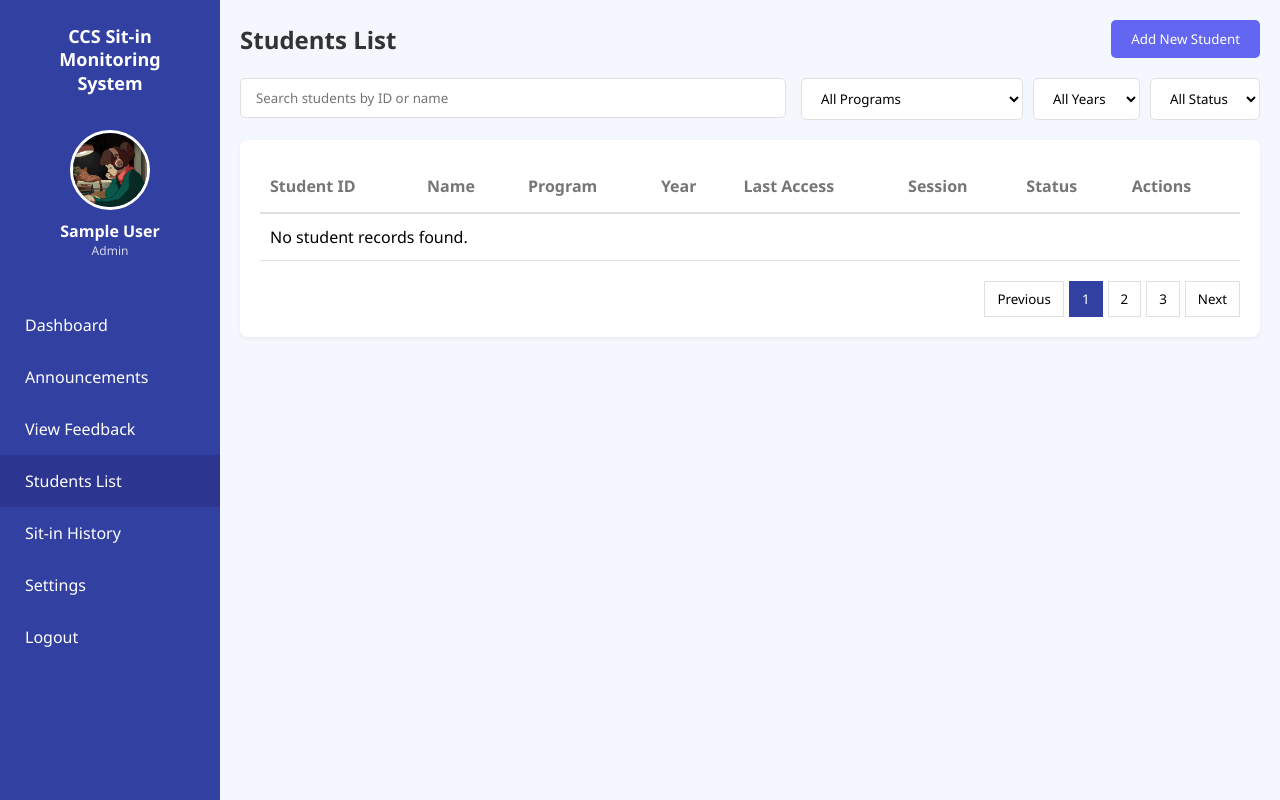
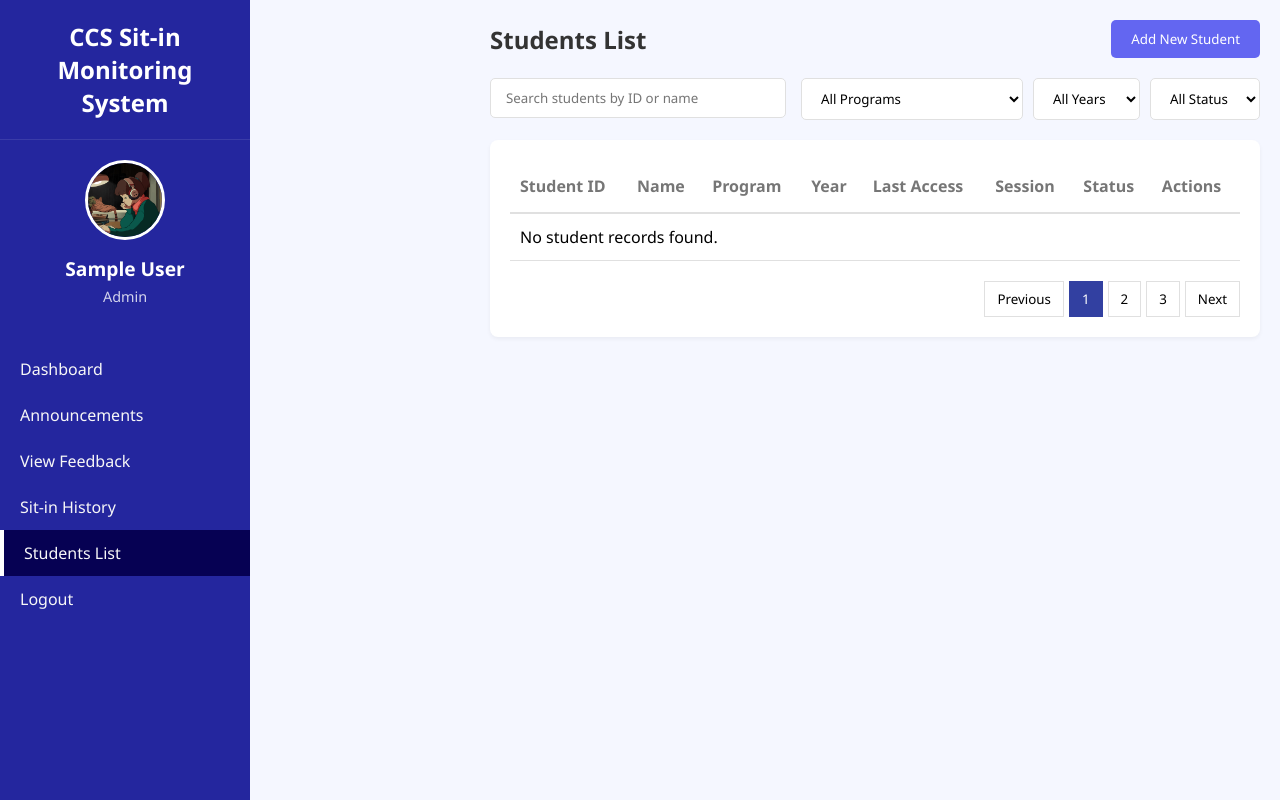
Before and after one commit to haroldnabua/ccs_sitinmonitoring_system, a PHP site: page /studentlist.php in a window 1280 px wide. Run offline with PHP 8.4, Linux system fonts and the light colour scheme; the visitor is signed in with stand-in values (Sample User, id 1); tables that the repository leaves empty or names only in its code hold one stand-in row (values such as "Sample post"); some libraries are stand-ins or nearby versions.

Commit message:
Adjusted sidebar on (Admin) studentlist, dashboard, and announcements

```diff
--- a/adminannouncements.php
+++ b/adminannouncements.php
@@ -305,7 +305,7 @@
             <div class="menu-item active" onclick="window.location.href='adminannouncements.php'">Announcements</div>
             <div class="menu-item">View Feedback</div>
             <div class="menu-item">Sit-in History</div>
-            <div class="menu-item">Students List</div>
+            <div class="menu-item" onclick="window.location.href='studentlist.php'">Students List</div>
             <div class="menu-item">Settings</div>
             <div class="menu-item">Logout</div>
         </div>
--- a/admindashboard.php
+++ b/admindashboard.php
@@ -250,7 +250,7 @@
             <div class="menu-item" onclick="window.location.href='adminannouncements.php'">Announcements</div>
             <div class="menu-item">View Feedback</div>
             <div class="menu-item">Sit-in History</div>
-            <div class="menu-item">Students List</div>
+            <div class="menu-item" onclick="window.location.href='studentlist.php'">Students List</div>
             <div class="menu-item">Settings</div>
             <div class="menu-item">Logout</div>
         </div>
--- a/studentlist.php
+++ b/studentlist.php
@@ -82,6 +82,7 @@
     <meta name="viewport" content="width=device-width, initial-scale=1.0">
     <title>CCS Sit-in Monitoring System - Student List</title>
     <script src="https://cdn.jsdelivr.net/npm/sweetalert2@11"></script>
+    <link rel="stylesheet" href="sidebar.css">
     <style>
         :root {
             --primary-blue: #3240A1;
@@ -106,70 +107,6 @@
         body {
             display: flex;
             background-color: var(--light-bg);
-        }
-
-        .sidebar {
-            width: 220px;
-            background-color: var(--primary-blue);
-            color: var(--white);
-            height: 100vh;
-            position: fixed;
-            display: flex;
-            flex-direction: column;
-            align-items: center;
-        }
-
-        .logo {
-            padding: 25px 0;
-            text-align: center;
-            font-weight: bold;
-            font-size: 18px;
-            line-height: 1.3;
-        }
-
-        .admin-profile {
-            padding: 10px 0 20px;
-            display: flex;
-            flex-direction: column;
-            align-items: center;
-        }
-
-        .admin-img {
-            width: 80px;
-            height: 80px;
-            border-radius: 50%;
-            object-fit: cover;
-            border: 3px solid var(--white);
-        }
-
-        .admin-name {
-            margin-top: 10px;
-            font-weight: bold;
-        }
-
-        .admin-role {
-            font-size: 12px;
-            opacity: 0.8;
-        }
-
-        .nav-menu {
-            width: 100%;
-            margin-top: 20px;
-        }
-
-        .nav-item {
-            padding: 15px 25px;
-            width: 100%;
-            cursor: pointer;
-            transition: background-color 0.3s;
-            text-decoration: none;
-            color: var(--white);
-            display: block;
-        }
-
-        .nav-item:hover,
-        .nav-item.active {
-            background-color: var(--dark-blue);
         }
 
         .main-content {
@@ -326,24 +263,26 @@
 </head>
 
 <body>
-    <aside class="sidebar">
-        <div class="logo">
-            CCS Sit-in<br>Monitoring<br>System
+<div class="sidebar">
+        <div class="sidebar-header">
+            <h2>CCS Sit-in Monitoring System</h2>
         </div>
-        <div class="admin-profile">
-            <img src="lofi.jpg" alt="Admin Profile" class="admin-img">
-            <div class="admin-name"><?php echo htmlspecialchars($user['shortname']) ?></div>
-            <div class="admin-role">Admin</div>
+        <div class="user-profile">
+            <div class="profile-img">
+                <img src="lofi.jpg" alt="Avatar">
+            </div>
+            <div class="user-name"><?php echo htmlspecialchars($user['shortname']) ?></div>
+            <div class="user-role">Admin</div>
         </div>
-        <nav class="nav-menu">
-            <a href="admindashboard.php" class="nav-item">Dashboard</a>
-            <a href="adminannouncements.php" class="nav-item">Announcements</a>
-            <a href="#" class="nav-item">View Feedback</a>
-            <a href="studentlist.php" class="nav-item active">Students List</a>
-            <a href="#" class="nav-item">Sit-in History</a>
-            <a href="#" class="nav-item">Settings</a>
-            <a href="logout.php" class="nav-item">Logout</a>
-        </nav>
+       <div class="sidebar-menu">
+            <div class="menu-item" onclick="window.location.href='admindashboard.php'">Dashboard</div>
+            <div class="menu-item" onclick="window.location.href='adminannouncements.php'">Announcements</div>
+            <div class="menu-item">View Feedback</div>
+            <div class="menu-item">Sit-in History</div>
+            <div class="menu-item active">Students List</div>
+            <div class="menu-item">Logout</div>
+        </div>
+    </div>
     </aside>
 
     <main class="main-content">
```
